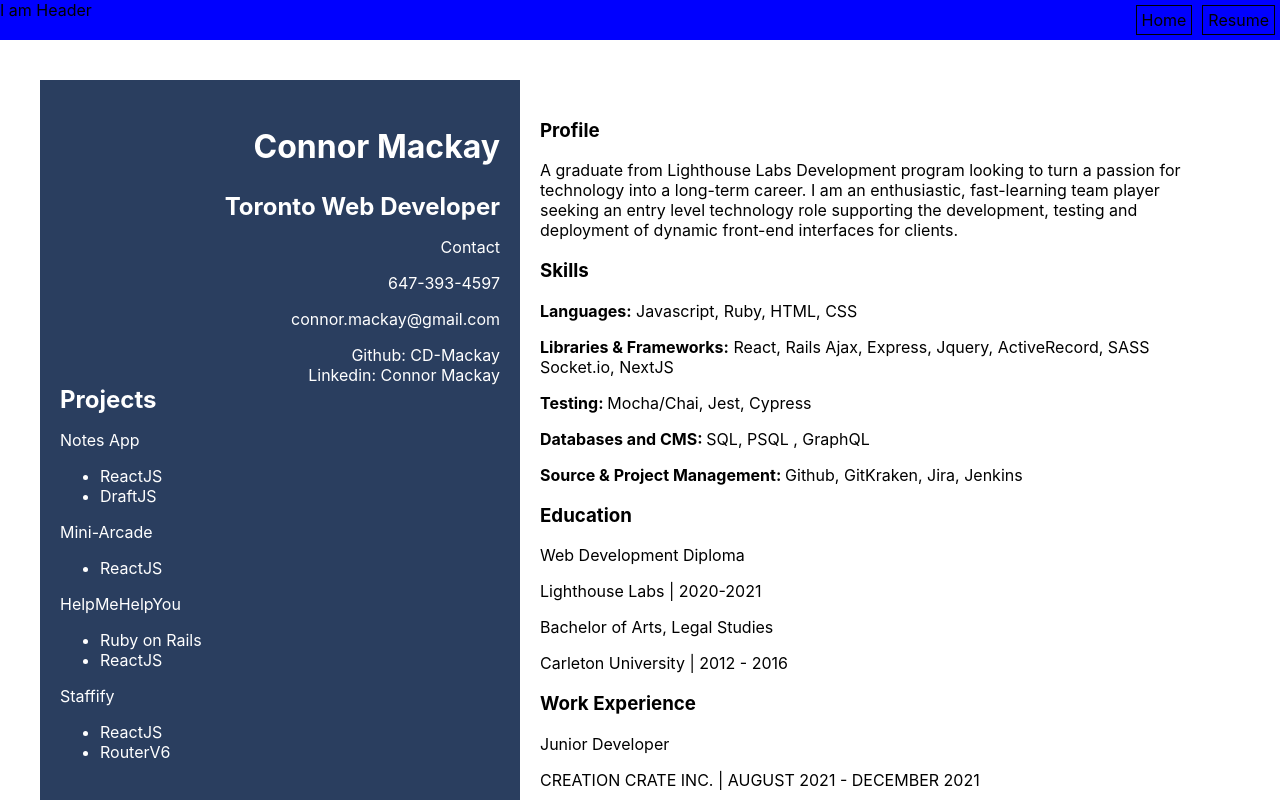
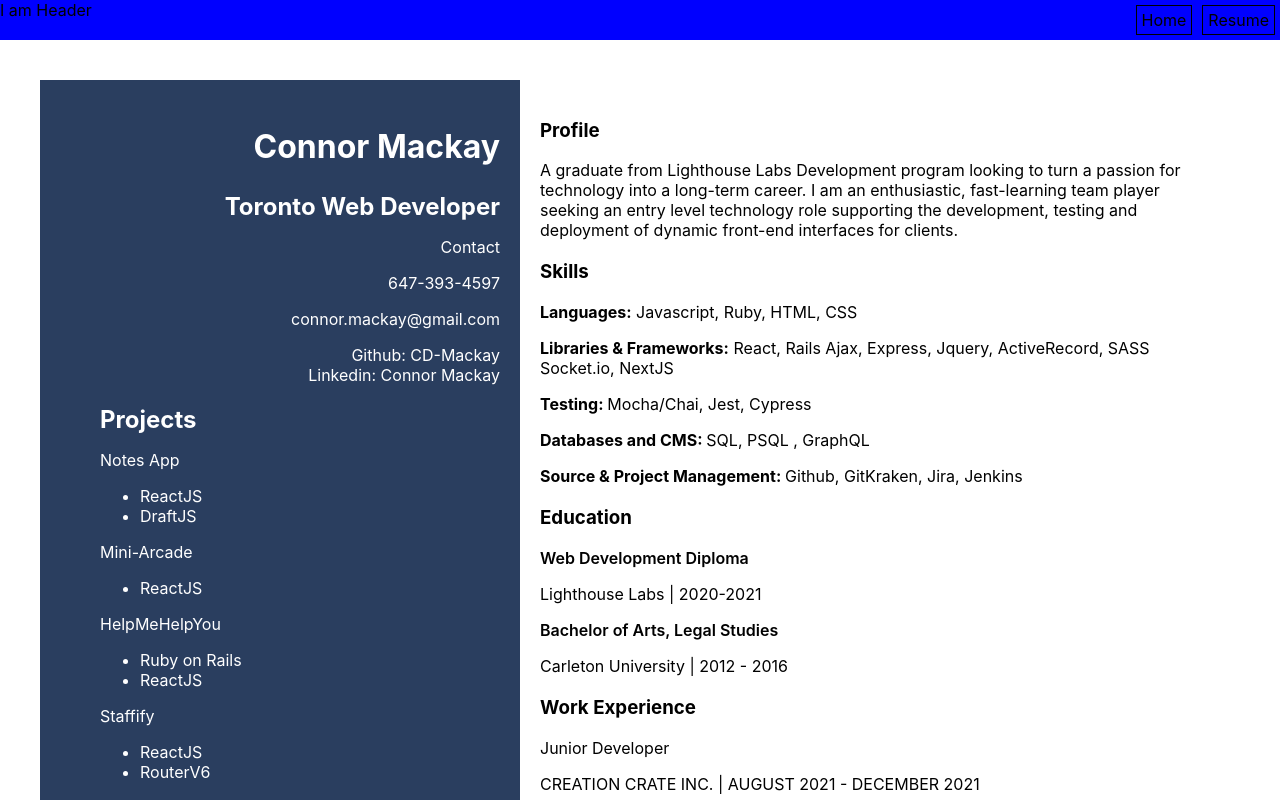
Before and after one commit to CD-Mackay/personal_site, a Next.js app: page /resume in a window 1280 px wide. Shown: the top 800 px of the page. Built offline with nearby package versions, Linux system fonts and the light colour scheme.

Commit message:
fix fonts, adjust spacing

```diff
--- a/Components/ResumeDoc/ResumeDoc.js
+++ b/Components/ResumeDoc/ResumeDoc.js
@@ -5,7 +5,7 @@ export default function ResumeDoc() {
   return (
     <div className={styles.page}>
       <div className={styles.contact}>
-        <div>
+        <div className={styles.resume_section}>
           <h2>Connor Mackay</h2>
           <h6>Toronto Web Developer</h6>
           <p>Contact</p>
@@ -40,14 +40,17 @@ export default function ResumeDoc() {
         </div>
       </div>
       <div className={styles.experience}>
+        <div className={styles.resume_section}>
           <h3>Profile</h3>
           <p>
-          A graduate from Lighthouse Labs Development program looking to turn a
-          passion for technology into a long-term career. I am an enthusiastic,
-          fast-learning team player seeking an entry level technology role
-          supporting the development, testing and deployment of dynamic
-          front-end interfaces for clients.
+            A graduate from Lighthouse Labs Development program looking to turn
+            a passion for technology into a long-term career. I am an
+            enthusiastic, fast-learning team player seeking an entry level
+            technology role supporting the development, testing and deployment
+            of dynamic front-end interfaces for clients.
           </p>
+        </div>
+        <div className={styles.resume_section}>
           <h3>Skills</h3>
           <p>
             <strong>Languages:</strong> Javascript, Ruby, HTML, CSS
@@ -66,16 +69,18 @@ export default function ResumeDoc() {
             <strong>Source & Project Management: </strong> Github, GitKraken,
             Jira, Jenkins
           </p>
+        </div>
+        <div className={styles.resume_section}>
           <h3>Education</h3>
-        <p>Web Development Diploma</p>
+          <p className={styles.education}>Web Development Diploma</p>
           <p>Lighthouse Labs | 2020-2021</p>
-        <p>Bachelor of Arts, Legal Studies</p>
+          <p className={styles.education}>Bachelor of Arts, Legal Studies</p>
           <p>Carleton University | 2012 - 2016</p>
+        </div>
+        <div className={styles.resume_section}>
           <h3>Work Experience</h3>
           <p>Junior Developer</p>
-        <p>
-          CREATION CRATE INC. | AUGUST 2021 - DECEMBER 2021
-        </p>
+          <p>CREATION CRATE INC. | AUGUST 2021 - DECEMBER 2021</p>
           <ul>
             <li>
               Assisted with the development and deployment of new product pages
@@ -93,5 +98,6 @@ export default function ResumeDoc() {
           </ul>
         </div>
       </div>
+    </div>
   );
 }
--- a/Components/ResumeDoc/ResumeDoc.module.css
+++ b/Components/ResumeDoc/ResumeDoc.module.css
@@ -6,6 +6,15 @@
 
 .projects {
   text-align: left;
+  margin-left: 40px;
+}
+
+.education {
+  font-weight: 600;
+}
+
+.resume_section {
+  margin-bottom: 20px;
 }
 
 .contact {
```
Lines whose indentation alone changed are shown as unchanged.
